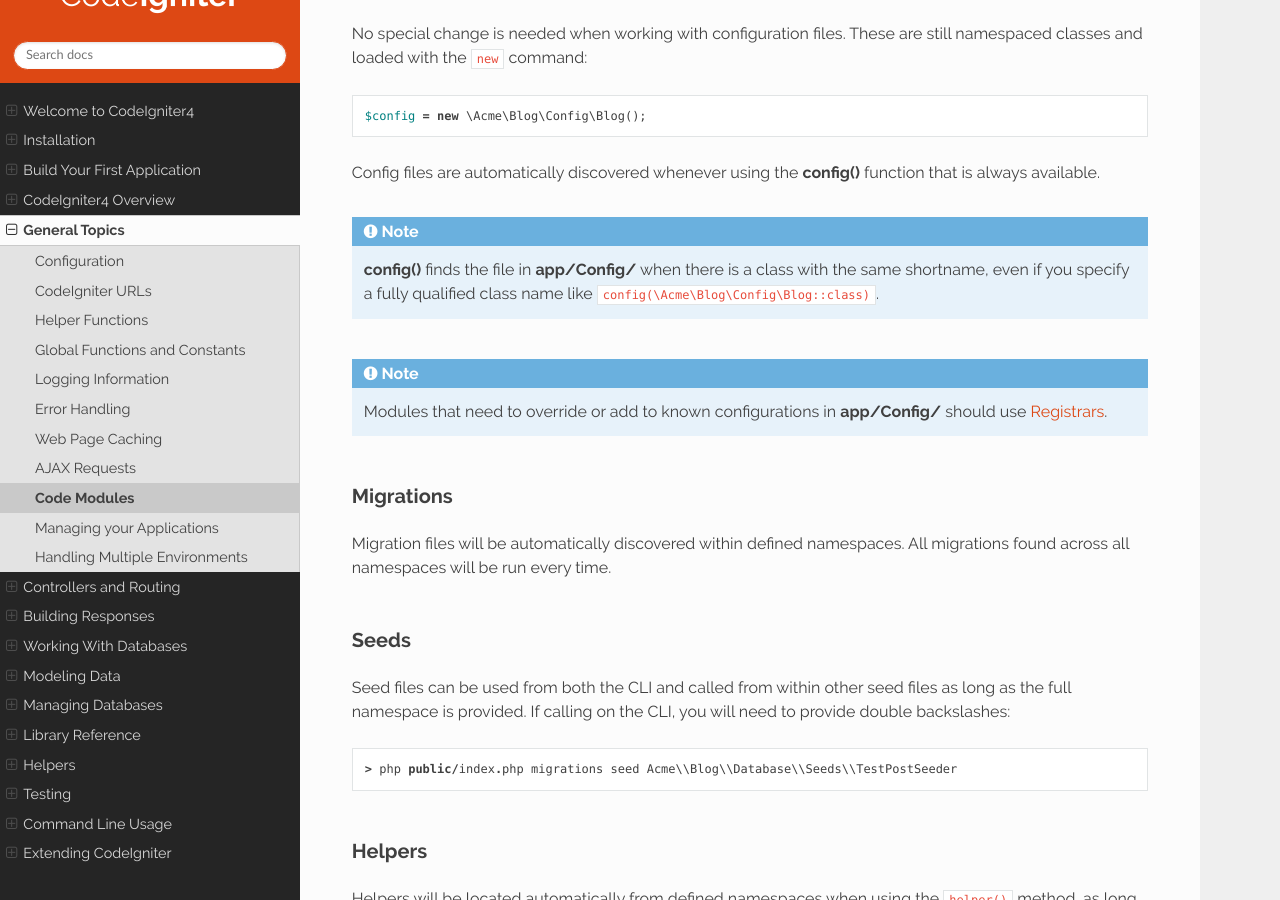
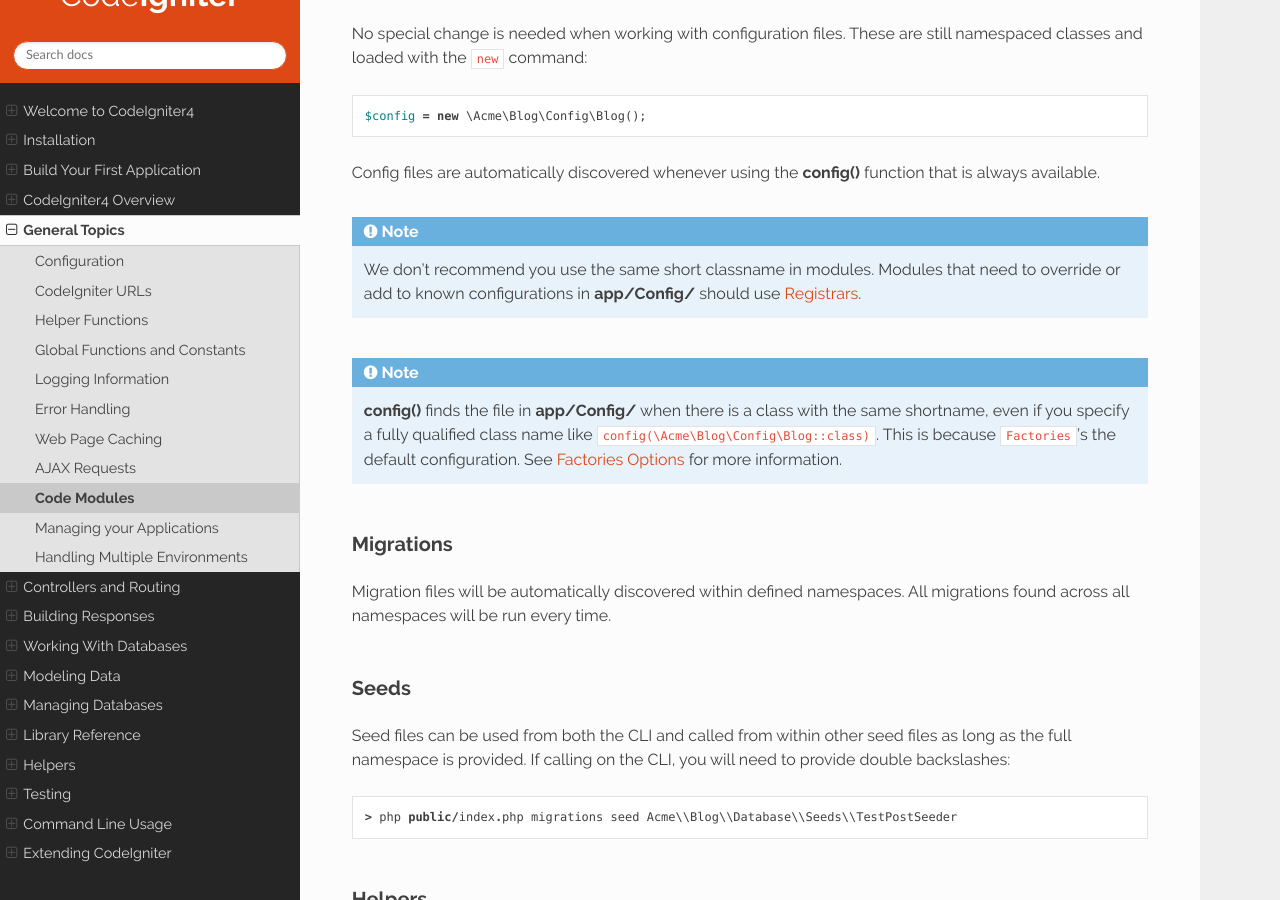
Before and after one commit to NEKOGET/ci4_user_guide_src, a Sphinx documentation site: the page built from source/general/modules.rst, in a window 1280 px wide and 900 px high, scrolled down 4895 px. Built offline with Sphinx 7.4.7 and the Read the Docs theme 2.0.0, drawn with Linux system fonts in a browser that asks for light colours.

Commit message:
docs: add more explanation and link

```diff
--- a/source/concepts/factories.rst
+++ b/source/concepts/factories.rst
@@ -57,6 +57,8 @@ to access user records always go through that connection::
 
 Now any time the ``UserModel`` is loaded from ``Factories`` it will in fact be returning a
 class instance that uses the alternate database connection.
+
+.. _factories-options:
 
 Factories Options
 ==================
--- a/source/general/modules.rst
+++ b/source/general/modules.rst
@@ -191,10 +191,12 @@ with the ``new`` command::
 
 Config files are automatically discovered whenever using the **config()** function that is always available.
 
+.. note:: We don't recommend you use the same short classname in modules.
+    Modules that need to override or add to known configurations in **app/Config/** should use :ref:`registrars`.
+
 .. note:: **config()** finds the file in **app/Config/** when there is a class with the same shortname,
     even if you specify a fully qualified class name like ``config(\Acme\Blog\Config\Blog::class)``.
-
-.. note:: Modules that need to override or add to known configurations in **app/Config/** should use :ref:`registrars`.
+    This is because ``Factories``'s the default configuration. See :ref:`factories-options` for more information.
 
 Migrations
 ==========
```
